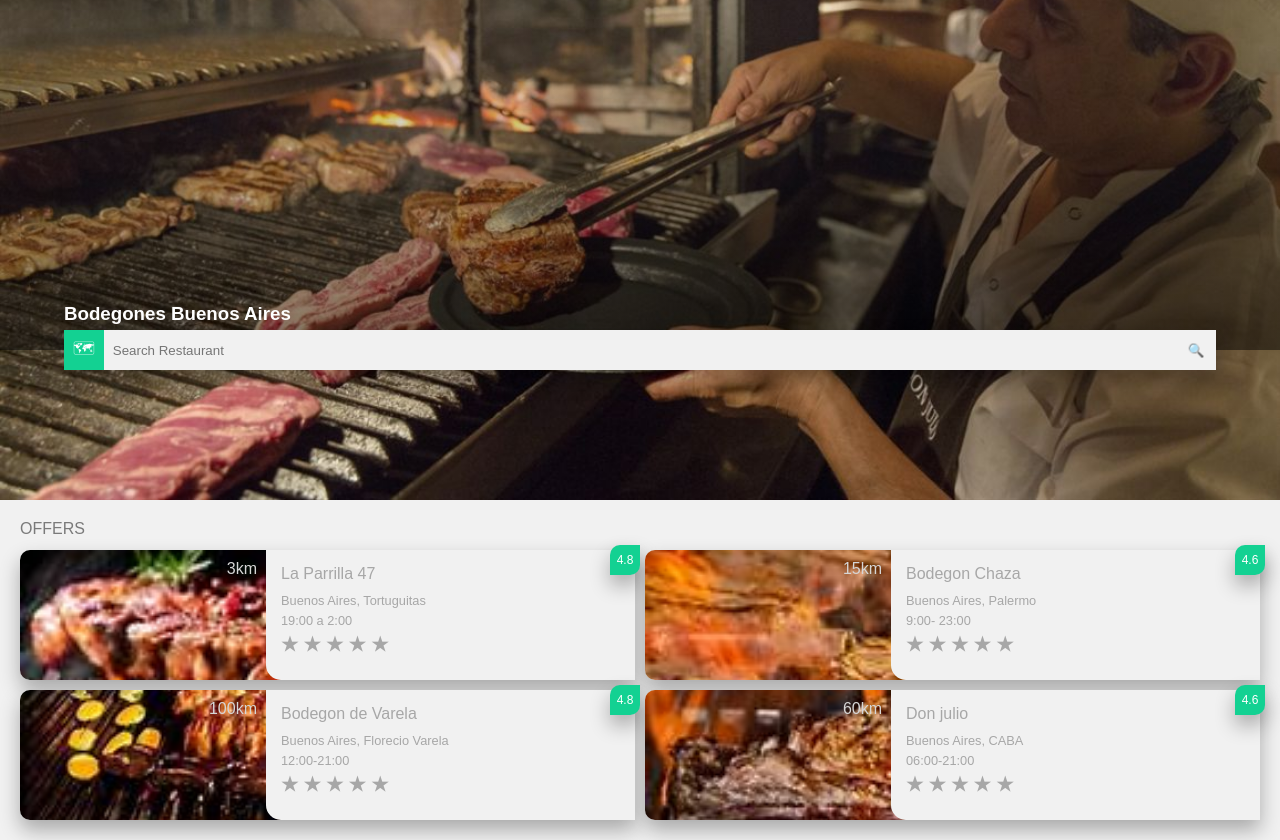
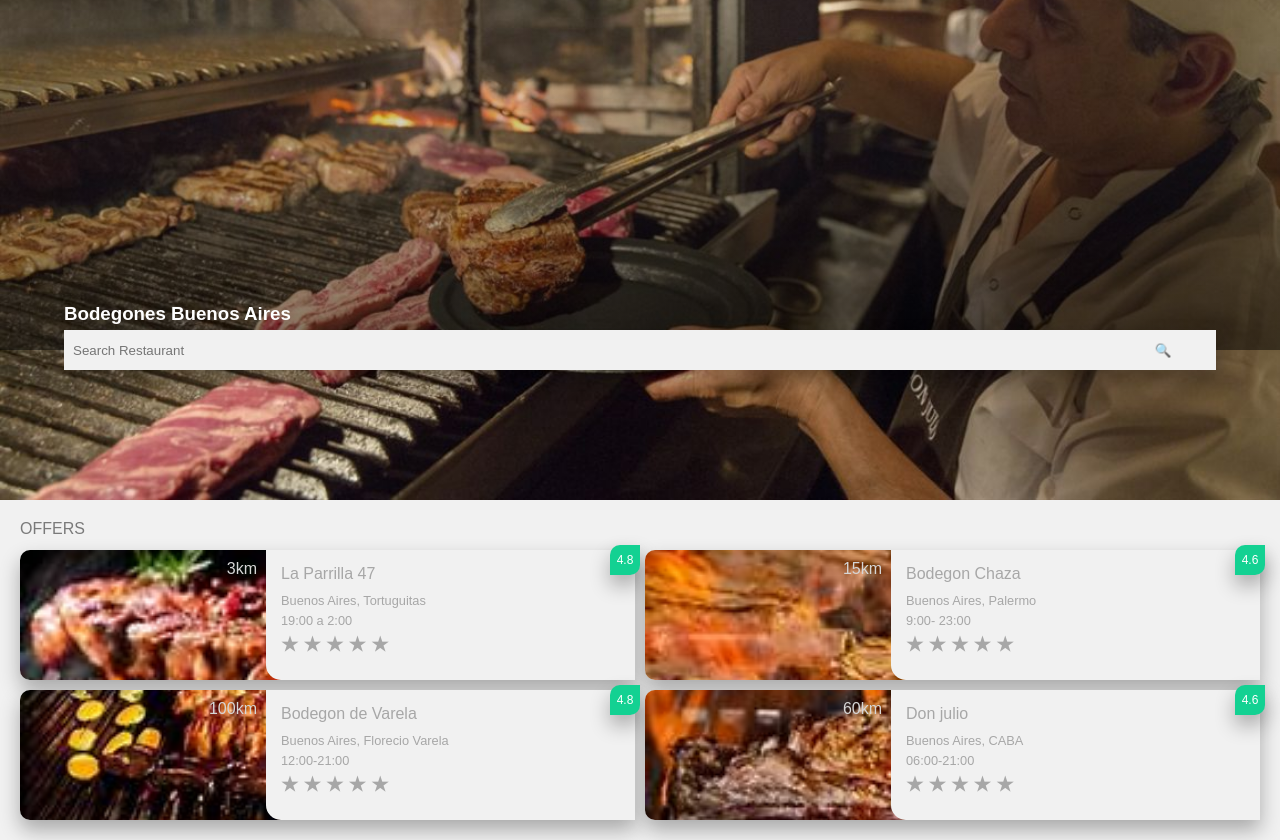
Before and after one commit to CrisAlbornozz/bg, a plain HTML site: page index.html in a window 1280 px wide. Drawn offline with Linux system fonts and the light colour scheme.

Commit message:
Update index.html

```diff
--- a/index.html
+++ b/index.html
@@ -19,7 +19,7 @@
 
             </div>
             <div class="buscador">
-                <div class="icono"><span class="icons">&#x1F5FA;</span></div>
+
                 <input type="search" placeholder="Search Restaurant">
                 <input class="icons" type="submit" value=&#128269;>
             </div>
```
